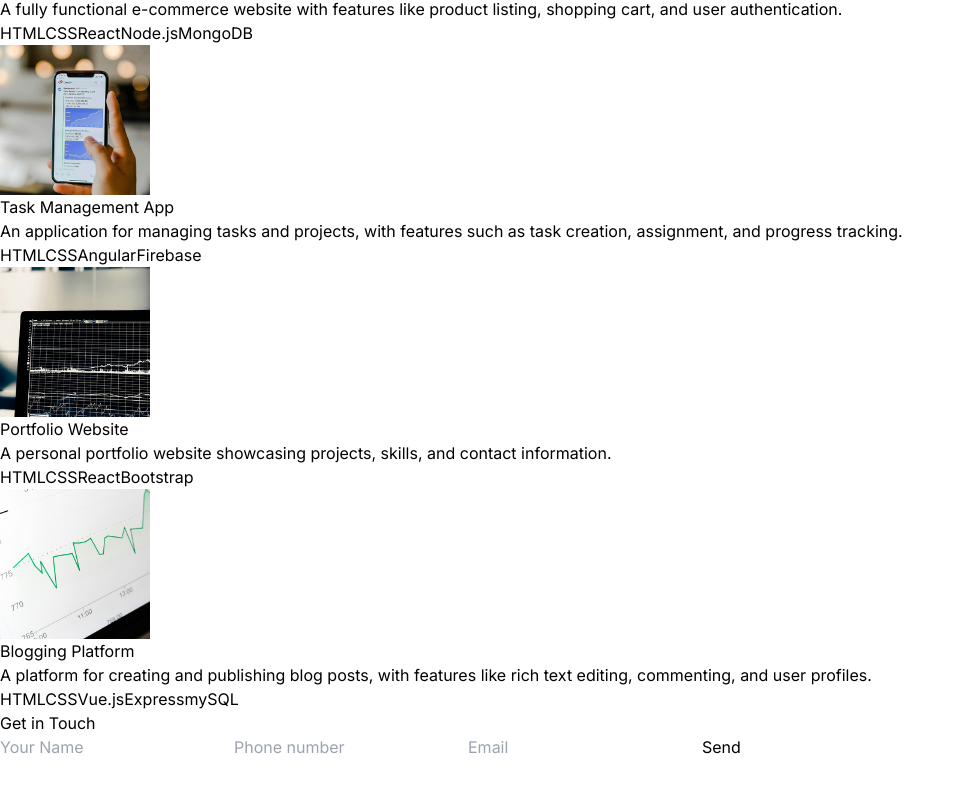
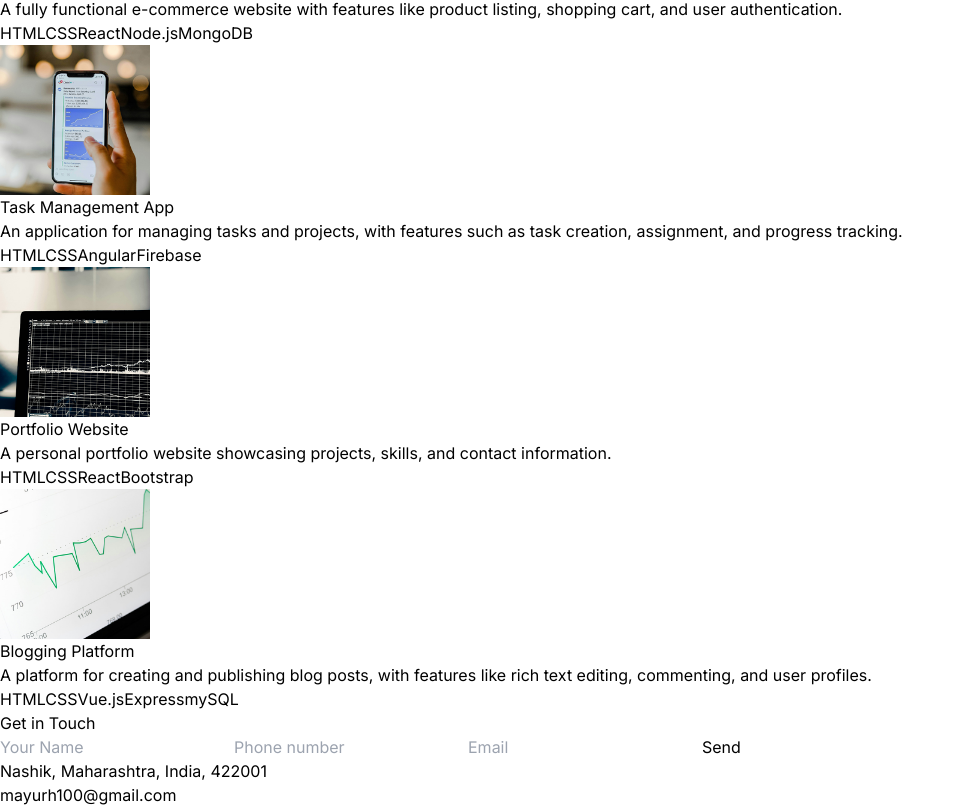
Before and after one commit to mayurhedaoo100/my-portfolio, a React (Vite) app: page / in a window 1280 px wide. Shown: the part 2747-3554 px from the top of the page, without its empty margins (0-960 px from the left). Before the commit the page ends 3506 px from the top, so only its background shows below. Built offline with nearby package versions, Linux system fonts and the light colour scheme.

Commit message:
"Added import statements for CONTACT constant and framer-motion library, updated h2 element to use motion from framer-motion, and added contact information section with address and email"

```diff
--- a/src/components/Contact.jsx
+++ b/src/components/Contact.jsx
@@ -1,3 +1,5 @@
+import { CONTACT } from "../constants";
+import { motion } from "framer-motion";
 import { useState } from "react";
 
 const Contact = () => {
@@ -33,7 +35,10 @@ const Contact = () => {
 
   return (
     <div className="border-b border-neutral-900 pb-20">
-      <h2 className="my-10 text-center text-4xl">Get in Touch</h2>
+      <motion.h2
+        initial={{ y: -100, opacity: 0 }}
+        whileInView={{ y: 0, opacity: 1 }}
+        transition={{ duration: 0.5 }} className="my-10 text-center text-4xl">Get in Touch</motion.h2>
 
       <form
         name="contact"
@@ -80,6 +85,13 @@ const Contact = () => {
 
       {formStatus === 'success' && <p className="text-green-500 text-center">Form submitted successfully!</p>}
       {formStatus === 'error' && <p className="text-red-500 text-center">There was an error with the submission. Please try again.</p>}
+
+      <div className="text-center tracking-tighter">
+        <p className="my-4">{CONTACT.address}</p>
+        <a href="mailto:mayurh100@gmail.com" className="border-b">
+          {CONTACT.email}
+        </a>
+      </div>
     </div>
   );
 };
```
